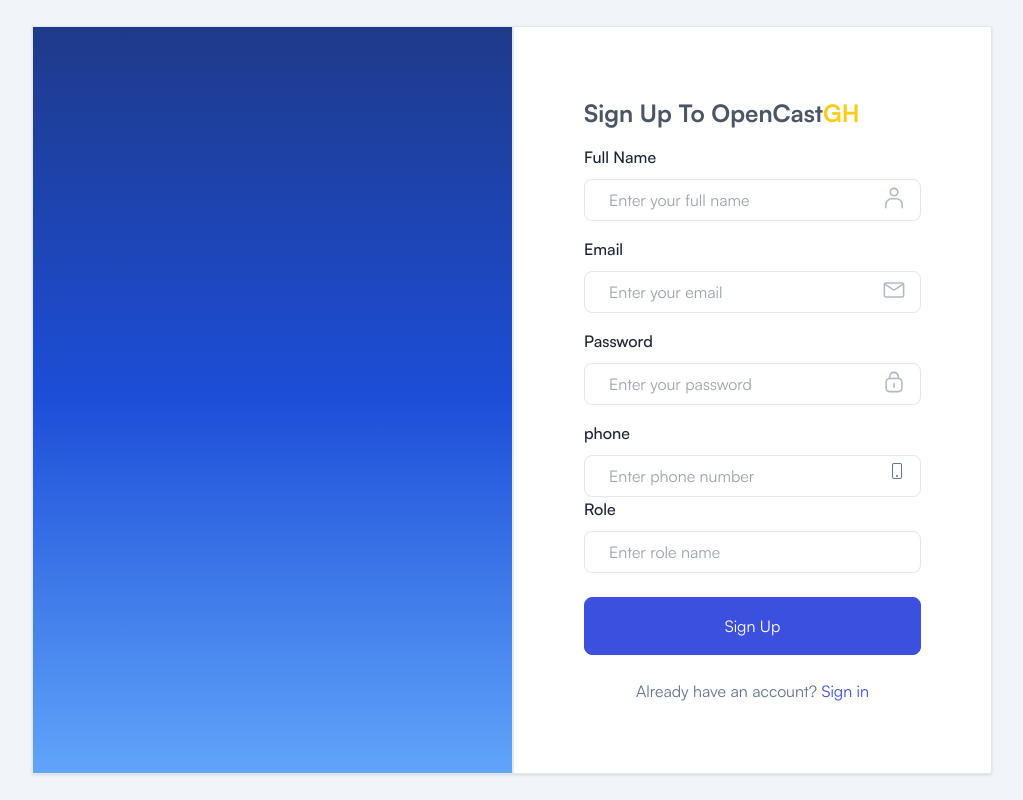
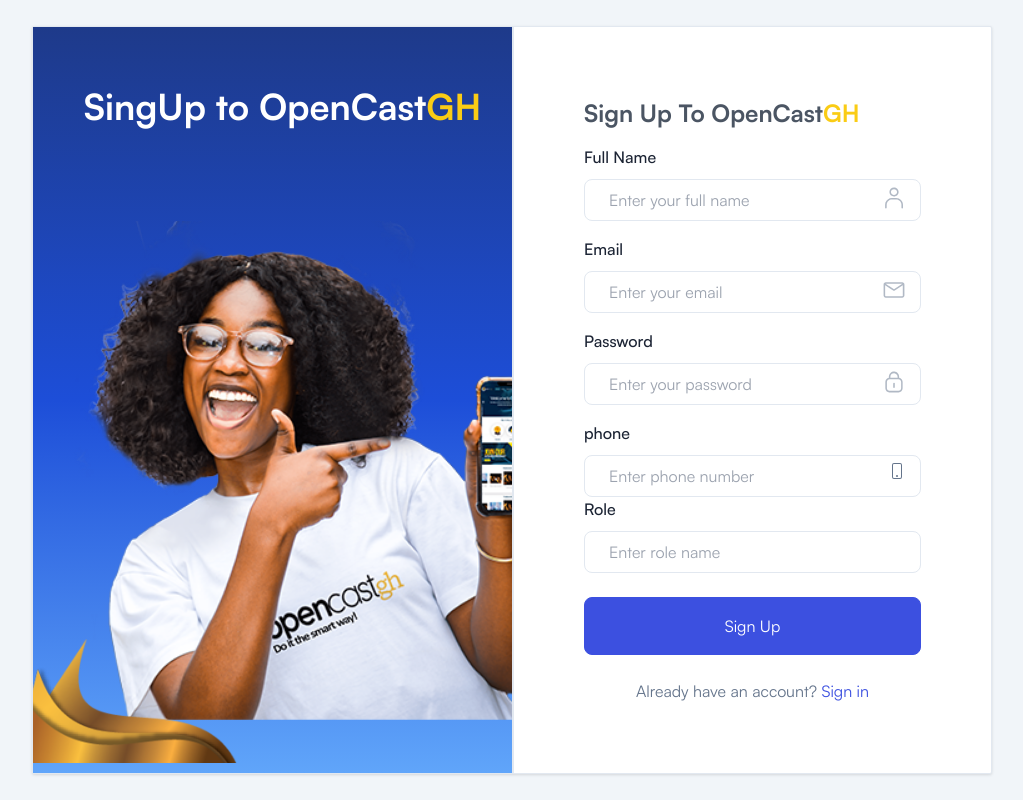
Before and after one commit to Emrecity/land-client, a React (Vite) app: page /authentication/sign-up in a window 1280 px wide. Shown: the whole page, without its empty margins (128-1151 px from the left). Built offline with nearby package versions, Linux system fonts and the light colour scheme; no server answers.

Commit message:
add welcome and sign-up messages to authentication pages

```diff
--- a/src/pages/Authentication/SignIn.tsx
+++ b/src/pages/Authentication/SignIn.tsx
@@ -41,7 +41,13 @@
       <div className="w-3/4 rounded-lg border border-stroke bg-white dark:border-strokedark dark:bg-boxdark shadow-lg">
         <div className="w-full flex flex-wrap">
           <div className="hidden w-full xl:block xl:w-1/2 bg-gradient-to-b from-blue-900 via-blue-700 to-blue-400 relative overflow-hidden rounded">
-
+          <h1 className="w-full grid place-items-center">
+              <p className="text-white text-4xl font-semibold pt-15 pl-5">
+                Welcome to OpenCast<span className="text-yellow-400">GH</span>
+              </p>
+            </h1>
+            <img src="/C.png" alt="image" width="100%" className="object-cover h- w-full absolute xl:top-45 top-35 left-5" />
+            <img src="./service.png" alt="image" width="100%" className="object-cover h- w-52 absolute top-[79%] -left-1" />
           </div>
           <div className="w-full border-stroke dark:border-strokedark xl:w-1/2 xl:border-l-2 z-999999">
             <div className="w-full sm:p-12.5 xl:p-17.5">
--- a/src/pages/Authentication/SignUp.tsx
+++ b/src/pages/Authentication/SignUp.tsx
@@ -52,7 +52,23 @@
       <div className="w-3/4 rounded-sm border border-stroke bg-white shadow-card dark:border-strokedark dark:bg-boxdark">
         <div className="w-full flex flex-wrap">
           <div className="hidden w-full xl:block xl:w-1/2 bg-gradient-to-b from-blue-900 via-blue-700 to-blue-400 relative overflow-hidden">
-
+          <h1 className='w-full grid place-items-center'>
+            <p className="text-white text-4xl font-semibold pt-15 pl-5 ">
+              SingUp to OpenCast<span className="text-yellow-400">GH</span>
+            </p>
+        </h1>
+          <img
+            src="/C.png"
+            alt="image"
+            width="100%"
+            className='object-cover h-125 w-full absolute top-[26%] left-6'
+          />
+          <img
+            src="/service.png"
+            alt="image"
+            width="100%"
+            className='object-cover h- w-52 absolute top-[82%] -left-1'
+          />
           </div>
 
           <div className="w-full border-stroke dark:border-strokedark xl:w-1/2 xl:border-l-2">
```
